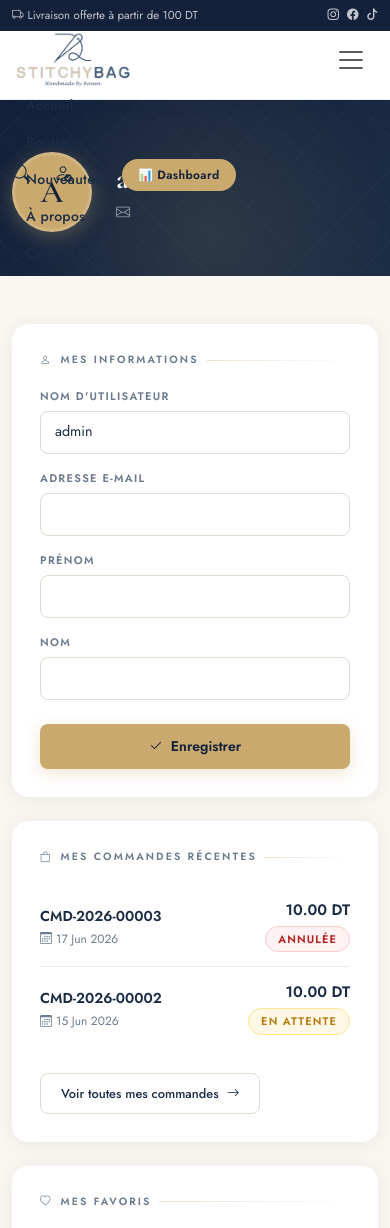
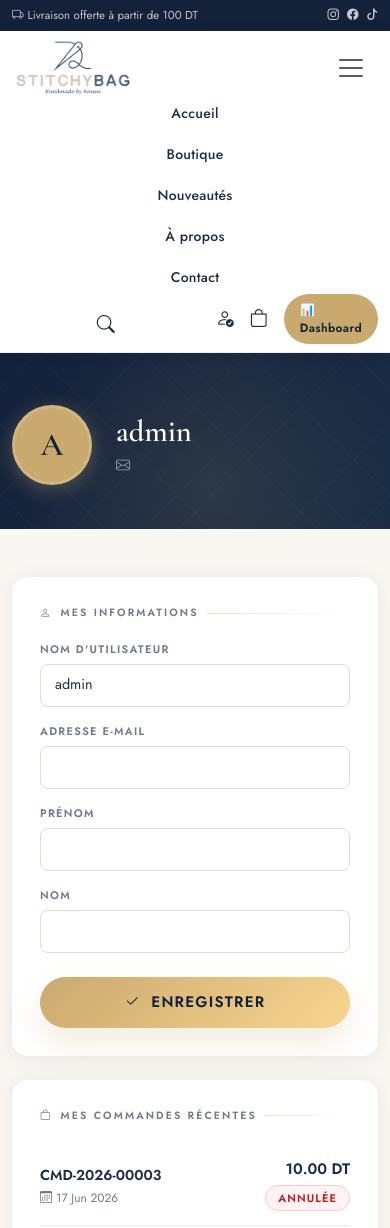
Before and after one commit to aymench19/StitchyBag, a Django app: page /profile/ in a window 390 px wide, after a click that opens the changed part. Shown: the top 1228 px of the page. Run offline with Django 5.2, Linux system fonts and the light colour scheme; a user stored in the database is signed in; data comes from the database, SQL or seed files in the repository; both versions use the stored data as it was after the commit.

Commit message:
update site

```diff
--- a/static/css/style.css
+++ b/static/css/style.css
@@ -88,6 +88,28 @@
   background: none; border: none;
   color: var(--gold); padding: 6px 12px;
   cursor: pointer; font-size: 15px;
+}
+
+/* ── Navbar responsive tweaks ── */
+.navbar .container { padding-top: 0.5rem; padding-bottom: 0.5rem; }
+.navbar-nav { gap: 0.5rem; }
+.navbar-collapse { justify-content: space-between; }
+@media (max-width: 991px) {
+  .navbar .container { padding-left: 0.75rem; padding-right: 0.75rem; }
+  .navbar-nav { width: 100%; justify-content: center; }
+  .navbar-nav .nav-item { width: 100%; }
+  .navbar-nav .nav-link { width: 100%; text-align: center; padding-left: 0; padding-right: 0; }
+  .sb-search-wrap { width: 100%; justify-content: center; }
+}
+@media (max-width: 767px) {
+  .navbar .container { padding-left: 0.75rem; padding-right: 0.75rem; }
+  .navbar-nav { flex-direction: column; align-items: stretch; }
+  .navbar-nav .nav-item { width: 100%; }
+  .navbar-nav .nav-link { width: 100%; text-align: center; padding: .75rem 0; }
+  .sb-search-wrap { width: 100%; justify-content: center; margin-top: .75rem; }
+  .sb-search-form.sb-search-open { max-width: 100%; }
+  .sb-search-form input { width: 100%; }
+  .sb-search-form { margin-left: 0; }
 }
 
 /* ── Status badges ── */
--- a/templates/base.html
+++ b/templates/base.html
@@ -40,7 +40,7 @@
 
 <!-- ===== NAVBAR ===== -->
 <nav class="navbar navbar-expand-lg sticky-top" style="background:#fff;border-bottom:1px solid rgba(27,45,69,.08);box-shadow:0 2px 16px rgba(27,45,69,.06);padding:0;">
-  <div class="container" style="height:68px;">
+  <div class="container py-2">
 
     <a class="navbar-brand p-0" href="{% url 'home' %}">
       <img src="{% static 'images/logo.png' %}" alt="StitchyBag" style="height:58px;width:auto;">
@@ -52,7 +52,7 @@
 
     <div class="collapse navbar-collapse" id="mainNav">
       <!-- Nav links — active state based on current URL -->
-      <ul class="navbar-nav mx-auto" style="height:68px;gap:4px;">
+      <ul class="navbar-nav mx-auto align-items-center gap-2">
 
         <li class="nav-item d-flex align-items-center">
           <a class="nav-link sb-navlink {% if request.resolver_match.url_name == 'home' and not request.GET.sort and not request.GET.q %}sb-navlink-active{% endif %}"
--- a/templates/shop/cart.html
+++ b/templates/shop/cart.html
@@ -110,11 +110,6 @@
       </a>
       {% endif %}
 
-      <div class="sb-trust">
-        <div class="sb-trust-item"><i class="bi bi-shield-lock"></i>Paiement 100% sécurisé</div>
-        <div class="sb-trust-item"><i class="bi bi-truck"></i>Livraison soignée partout</div>
-        <div class="sb-trust-item"><i class="bi bi-arrow-counterclockwise"></i>Retours sous 14 jours</div>
-      </div>
     </div>
   </div>
 
--- a/templates/shop/profile.html
+++ b/templates/shop/profile.html
@@ -35,6 +35,30 @@
   outline:none; transition:border-color .2s; background:#fff; color:var(--text);
 }
 .sb-card input[type=text]:focus,.sb-card input[type=email]:focus,.sb-card input[type=password]:focus { border-color:var(--gold); }
+
+.sb-btn-save {
+  display: inline-flex;
+  align-items: center;
+  justify-content: center;
+  gap: .65rem;
+  width: 100%;
+  padding: 14px 18px;
+  border: none;
+  border-radius: 999px;
+  background: linear-gradient(135deg, var(--gold), #f8d58f);
+  color: #13213A;
+  font-size: .95rem;
+  font-weight: 700;
+  text-transform: uppercase;
+  letter-spacing: .08em;
+  box-shadow: 0 14px 32px rgba(201,169,110,.22);
+  transition: transform .2s ease, box-shadow .2s ease, filter .2s ease;
+}
+.sb-btn-save:hover {
+  transform: translateY(-1px);
+  box-shadow: 0 18px 34px rgba(201,169,110,.28);
+  filter: brightness(1.02);
+}
 </style>
 {% endblock %}
 
@@ -71,7 +95,7 @@
             {% endif %}
           </div>
           {% endfor %}
-          <button type="submit" class="sb-btn-gold w-100 justify-content-center mt-2">
+          <button type="submit" class="sb-btn-save w-100 justify-content-center mt-2">
             <i class="bi bi-check2"></i> Enregistrer
           </button>
         </form>
```
Also changed, not shown: templates/shop/product_detail.html (+2 -11 lines), db.sqlite3.
